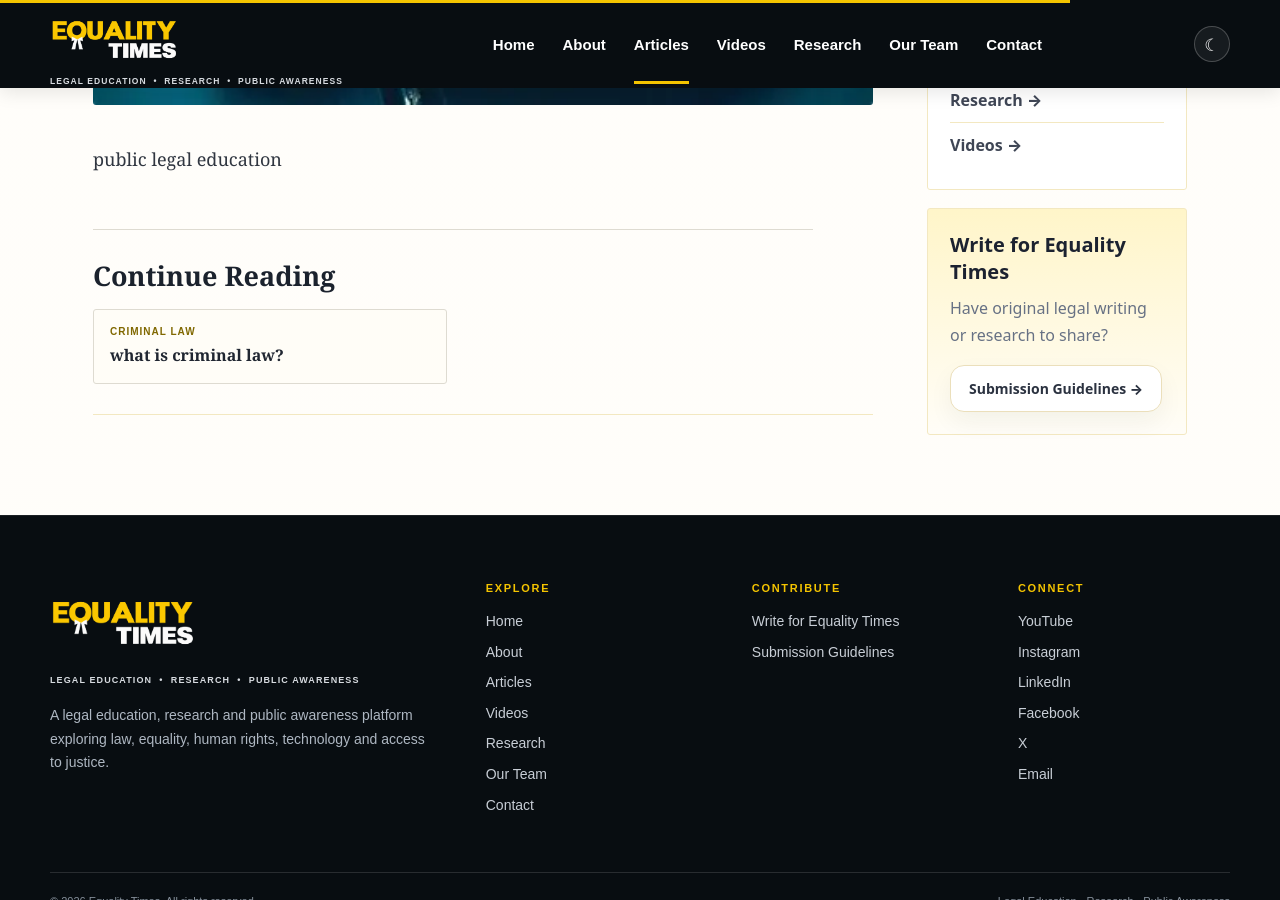
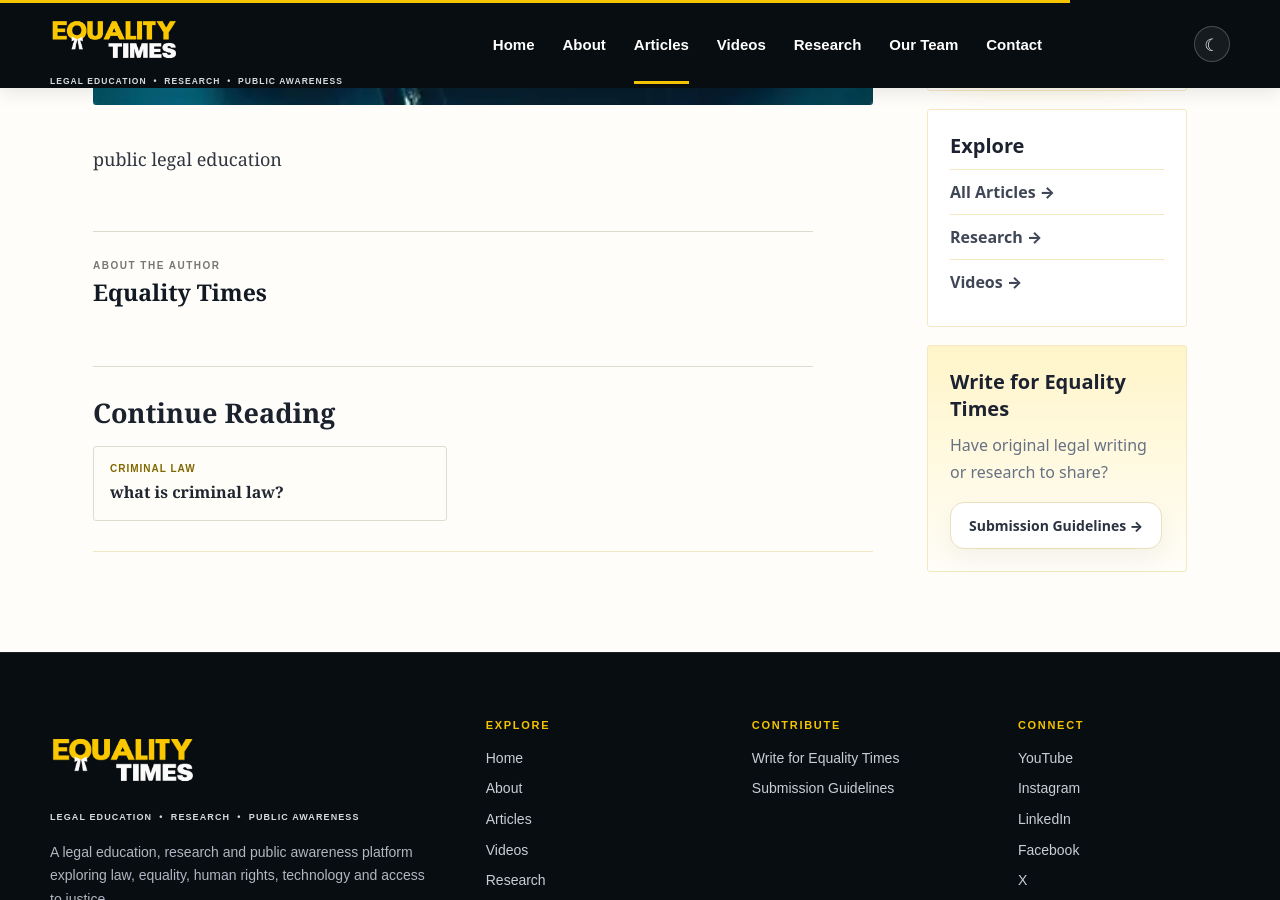
Before and after one commit to equalitytimes/equalitytimes-test, a Jekyll site: the page built from _posts/2026-09-21-what-is-bail.md, in a window 1280 px wide and 900 px high, scrolled down 867 px. Built offline with Jekyll 4.4.1, drawn with Linux system fonts in a browser that asks for light colours.

Commit message:
Standardize article author and contents sections

```diff
--- a/_layouts/article.html
+++ b/_layouts/article.html
@@ -806,7 +806,6 @@ body.et-dark-mode .article-continue-card strong{
         <div class="article-content">{{ content }}</div>
       </div>
 
-      {% if page.author_photo or page.author_bio %}
       <section class="author-profile" aria-label="About the author">
         {% if page.author_photo %}<img class="author-profile-photo" src="{{ page.author_photo | relative_url }}" alt="{{ page.author | escape }}">{% endif %}
         <div class="author-profile-copy">
@@ -815,7 +814,6 @@ body.et-dark-mode .article-continue-card strong{
           {% if page.author_bio %}<p class="author-profile-bio">{{ page.author_bio }}</p>{% endif %}
         </div>
       </section>
-      {% endif %}
 
 
       {% assign related_posts = site.posts | where: "category", page.category %}
```
Also changed, not shown: other parts of _layouts/article.html (+1 -1 lines).
